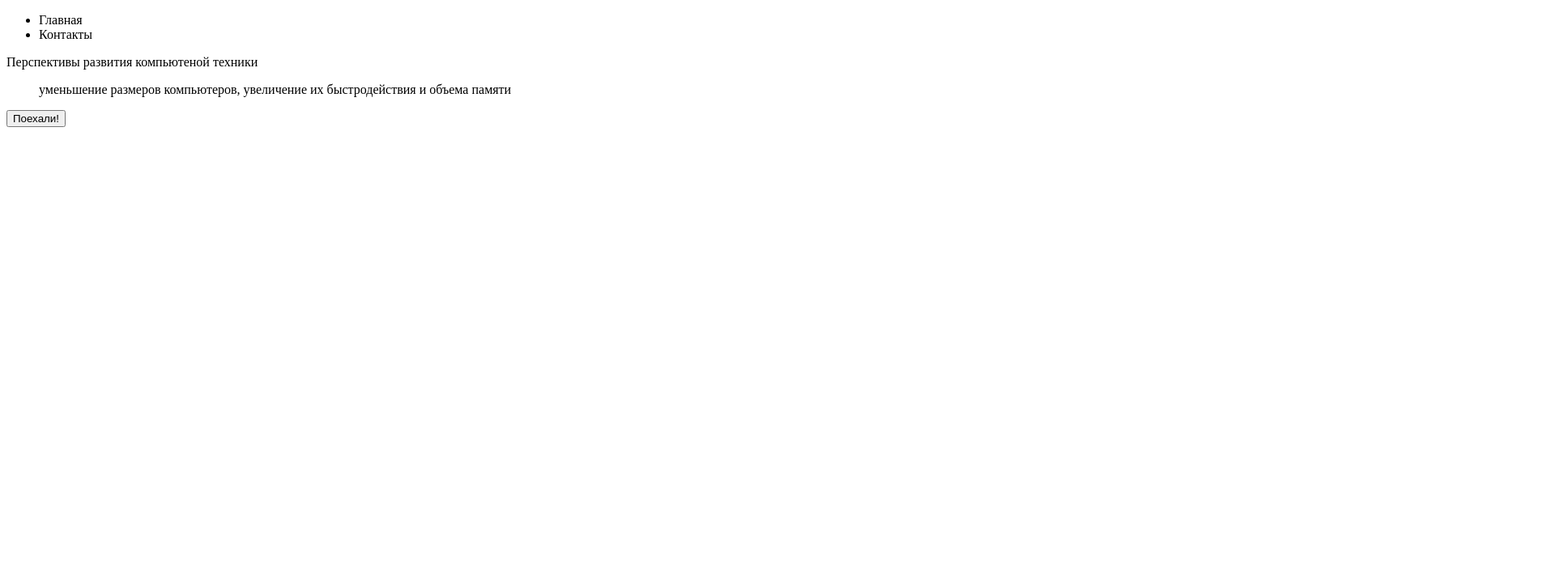
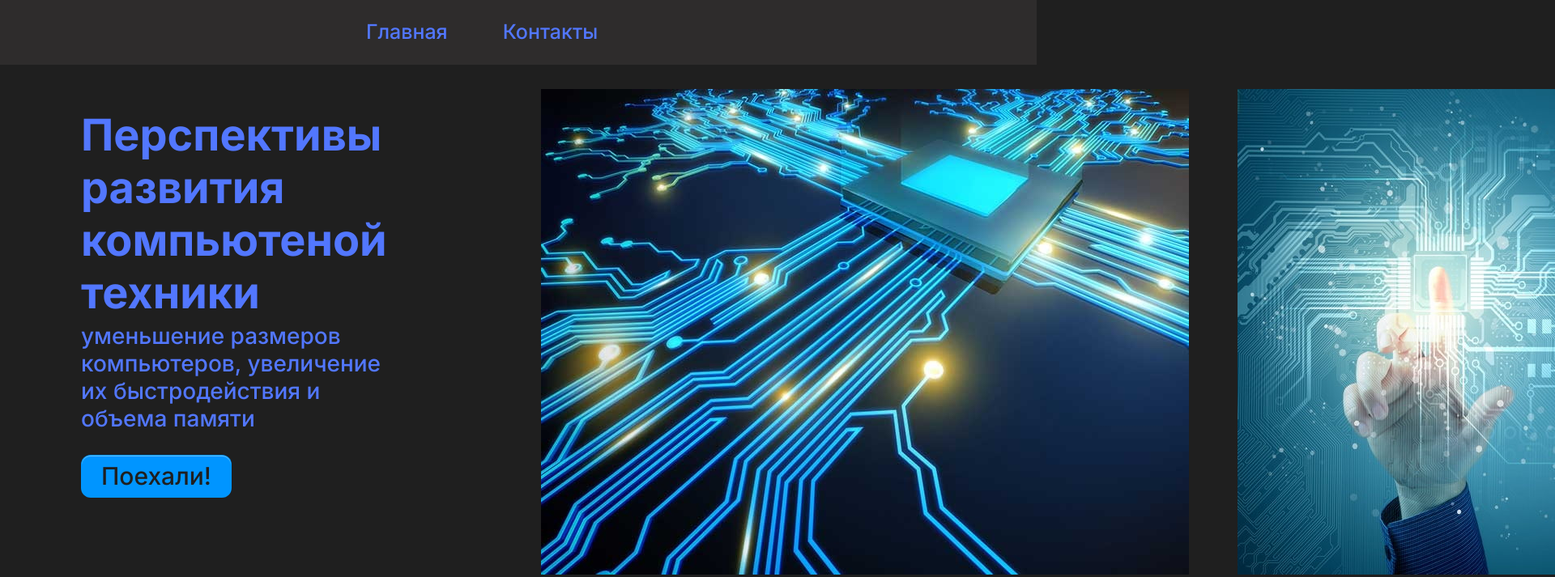
Before and after one commit to BananILN/new-repo, a plain HTML site: page index.html in a window 1280 px wide. Shown: the top 713 px of the page at 81% size, 1920 px wide, since content can reach past the window. Drawn offline with Linux system fonts and the light colour scheme.

Commit message:
Firsts pages

```diff
--- a/index.html
+++ b/index.html
@@ -4,6 +4,9 @@
     <meta charset="UTF-8">
     <meta name="viewport" content="width=device-width, initial-scale=1.0">
     <title>Перспективы развития компьютерной технологии</title>
+    <link rel="preconnect" href="https://fonts.googleapis.com">
+    <link rel="preconnect" href="https://fonts.gstatic.com" crossorigin>
+    <link href="https://fonts.googleapis.com/css2?family=Inter:wght@500;700;900&display=swap" rel="stylesheet">
     <link rel="stylesheet" href="style.css">
 </head>
 <body>
@@ -11,9 +14,9 @@
 
 
         <nav class="navbar">
-            <ul>
-                <li>Главная</li>
-                <li>Контакты</li>
+            <ul class="menu-list">
+                <li class="menu-item">Главная </li>
+                <li class="menu-item">Контакты </li>
             </ul>
         </nav>
     </header>
@@ -21,13 +24,27 @@
     <main class="main">
         <div class="title-desc">
             <p class="title">Перспективы развития  компьютеной техники</p>
-            <blockquote class="under-tittle">уменьшение размеров компьютеров, увеличение их быстродействия и объема памяти</blockquote>
-            <button>Поехали!</button>
+            <p class="under-tittle">уменьшение размеров компьютеров, увеличение их быстродействия и объема памяти</p>
+            <button class="button-7">Поехали!</button>
+
         </div>
         <div class="img-block">
+            <img class="banner" src="img2.jpg" alt="">
+            <img src="img3.jpg" alt="" class="half-banner">
 
         </div>
     </main>
 
+    <section class="sect">
+
+        <div class="fast-view">
+
+            <h1 class="new-h">Будущее близко</h1>
+            <p class="new-p">Предположительно, изменится элементная база компьютеров, будет повсеместно использоваться искусственный интеллект</p>
+        </div>
+
+    </section>
+
+
 </body>
 </html>
--- a/style.css
+++ b/style.css
@@ -1,3 +1,163 @@
 body{
-background-color:#FFF;
+background-color:#1F1F1F;
+font-family: 'Inter', sans-serif;
+color: #5277FF;
+overflow-x: hidden;
+overflow-y: scroll;
+margin: 0px;
+height: 2000px;
 }
+.title-desc{
+width: 400px;
+padding: 0px 100px;
+
+}
+.navbar{
+
+    font-size: 28px;
+    font-weight: medium;
+    background-color:rgb(55 53 53 / 62%);
+    text-align: center;
+    justify-items: center;
+
+    width: 100%;
+    height: 80px;
+
+}
+
+.menu-list{
+list-style-type: none;
+display: flex;
+justify-content: end;
+margin: 0px 130px 0px 0px;
+
+}
+
+
+.menu-item{
+padding: 10px 20px;
+height: 100%;
+margin: 14px;
+font-size: 25px;
+
+
+}
+
+.title{
+    font-size: 54px;
+    font-weight: bold;
+}
+.under-tittle{
+    font-size: 28px;
+    font-weight: medium;
+    margin-top: -50px;
+}
+.main{
+display: flex;
+
+
+
+}
+.title{
+margin-top: 14
+}
+.img-block{
+    display: flex;
+    justify-content:space-between;
+width: 600px;
+height: 800px;
+padding: 0px 30px;
+margin: 0px 30px;
+border-radius: 30px;
+
+}
+.banner{
+    margin-top: 30px;
+    width: 800px;
+    height: 600px;
+    padding: 0px 30px;
+    border-radius: 15px;
+
+}
+.half-banner{
+    border-radius: 30px;
+    margin-top: 30px;
+    width: 800px;
+    height: 600px;
+    padding: 0px 30px;
+
+
+}
+
+
+
+
+.button-7 {
+  background-color: #0095ff;
+  border: 1px solid transparent;
+  border-radius: 12px;
+  box-shadow: rgba(255, 255, 255, .4) 0 1px 0 0 inset;
+  box-sizing: border-box;
+  color: #1f1f1f;
+  cursor: pointer;
+  display: inline-block;
+  font-family: 'Inter', sans-serif;
+  font-size: 30px;
+  font-weight: 300;
+  line-height: 1.15385;
+  margin: 0;
+  outline: none;
+  padding: 8px .8em;
+  position: relative;
+  text-align: center;
+  text-decoration: none;
+  user-select: none;
+  -webkit-user-select: none;
+  touch-action: manipulation;
+  vertical-align: baseline;
+  white-space: nowrap;
+}
+
+.button-7:hover,
+.button-7:focus {
+  background-color: #07c;
+}
+
+.button-7:focus {
+  box-shadow: 0 0 0 4px rgba(0, 149, 255, .15);
+}
+
+.button-7:active {
+  background-color: #0064bd;
+  box-shadow: none;
+}
+hr{
+border: none;
+background-color: white;
+color: red;
+height: 2px;
+}
+.fast-view{
+position: absolute;
+top: 900px;
+background-color: rgb(159 159 159 / 22%);
+height: 1000px;
+width: 100%;
+
+}
+.new-h{
+  display: flex;
+  justify-content: center;
+  align-items: center;
+  font-size: 42px;
+  font-weight: 900;
+  margin: 100px 0px;
+}
+.new-p{
+  display: flex;
+  justify-content:center;
+  align-items: center;
+  font-size: 20px;
+  margin: 100px 0px;
+
+}
```
Also changed, not shown: img1.jpg (added), img2.jpg (added), img3.jpg (added), pic2.jpg (added), scale_1200.png (added).
